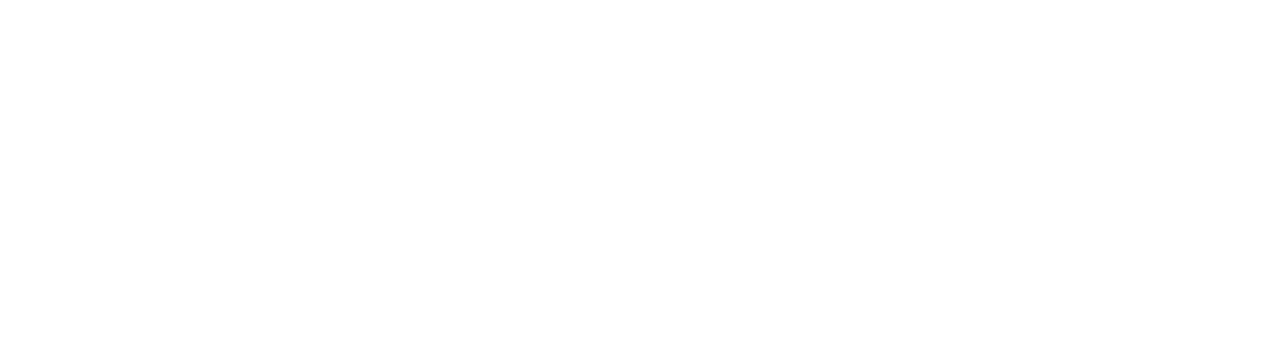
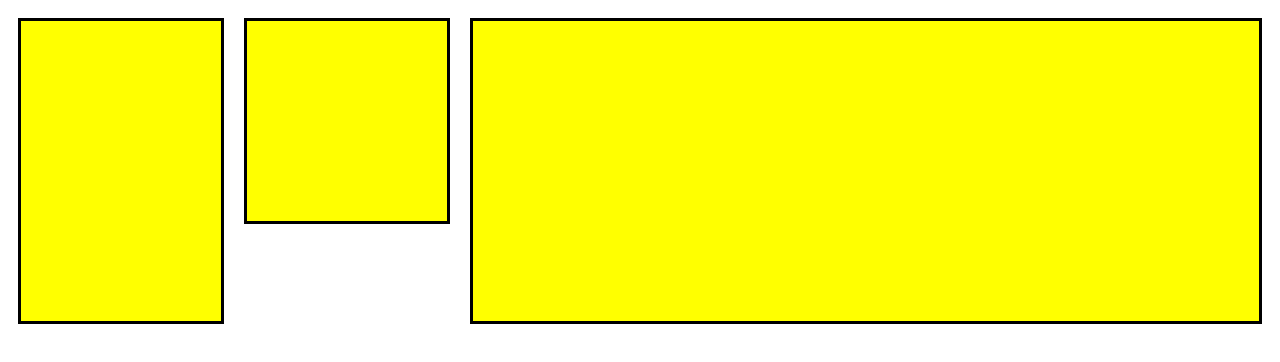
Before and after one commit to ponnusamy-krish/learning-flexbox, a plain HTML site: page index.html in a window 1280 px wide. Drawn offline with Linux system fonts and the light colour scheme.

Commit message:
final commit

```diff
--- a/index.html
+++ b/index.html
@@ -5,10 +5,14 @@
     <meta http-equiv="X-UA-Compatible" content="IE=edge">
     <meta name="viewport" content="width=device-width, initial-scale=1.0">
     <title>Flexbox</title>
+    <link rel="stylesheet" href="style.css">
 </head>
 <body>
     <div class="flexbox-container">
         <div class="flexbox-item flexbox-1"></div>
+        <div class="flexbox-item flexbox-2"></div>
+        <div class="flexbox-item flexbox-3"></div>
+
 
     </div>
 </body>
--- a/style.css
+++ b/style.css
@@ -1,4 +1,6 @@
 .flexbox-container{
+
+display: flex;
 
 }
 
@@ -6,9 +8,18 @@
     width: 200px;
     margin: 10px;
     border: 3px solid black;
-    background-color: antiquewhite;
+    background-color: yellow;
 }
 
-.flexbox-item-1{
+.flexbox-1{
     min-height: 100px;
+    flex-shrink: 0;
 }
+.flexbox-2{
+    min-height: 200px;
+    align-self: baseline;
+}
+.flexbox-3{
+    min-height: 300px;
+    flex-grow: 1;
+}
```
Also changed, not shown: notex.txt (added), 1 other file.
